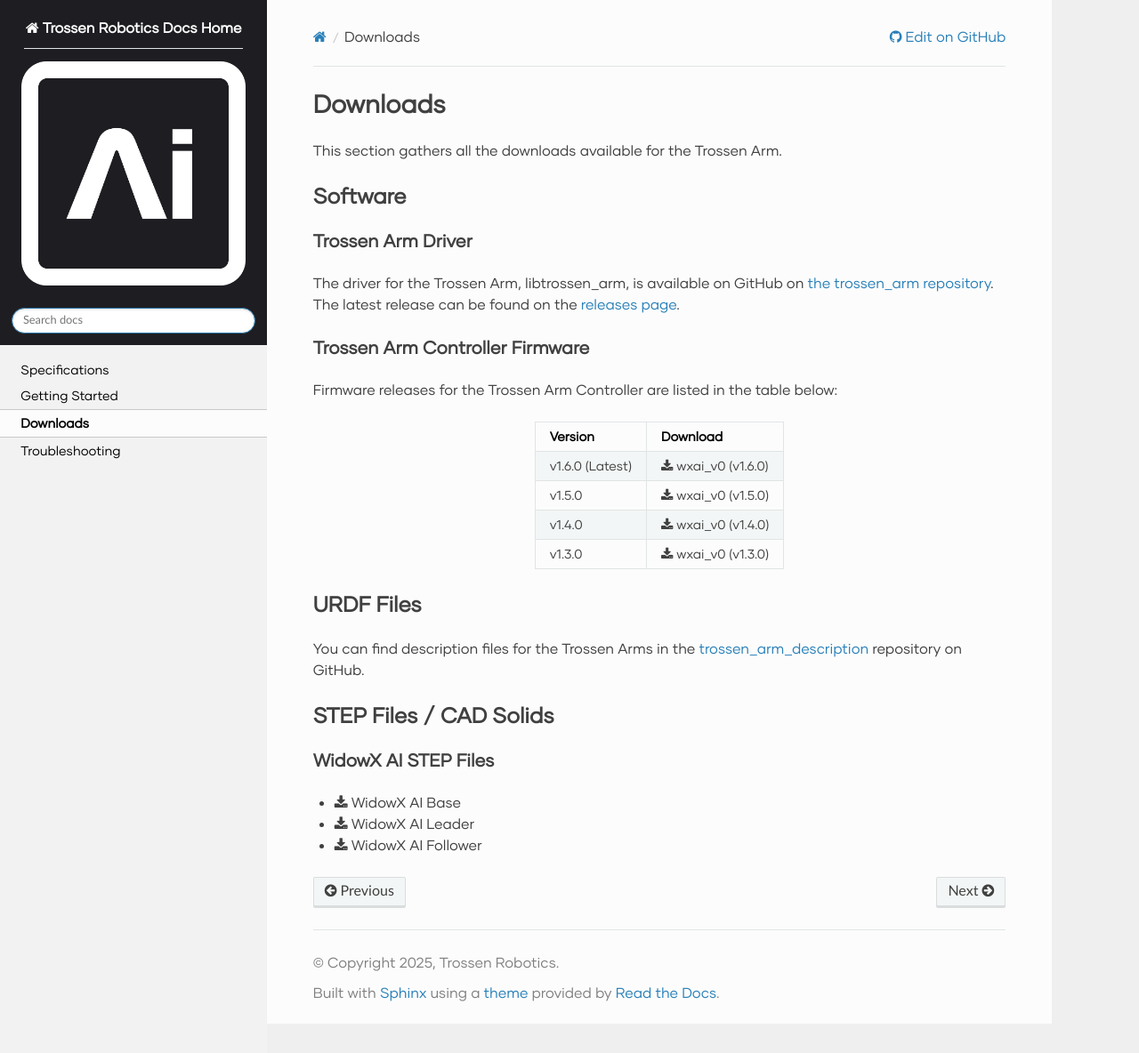
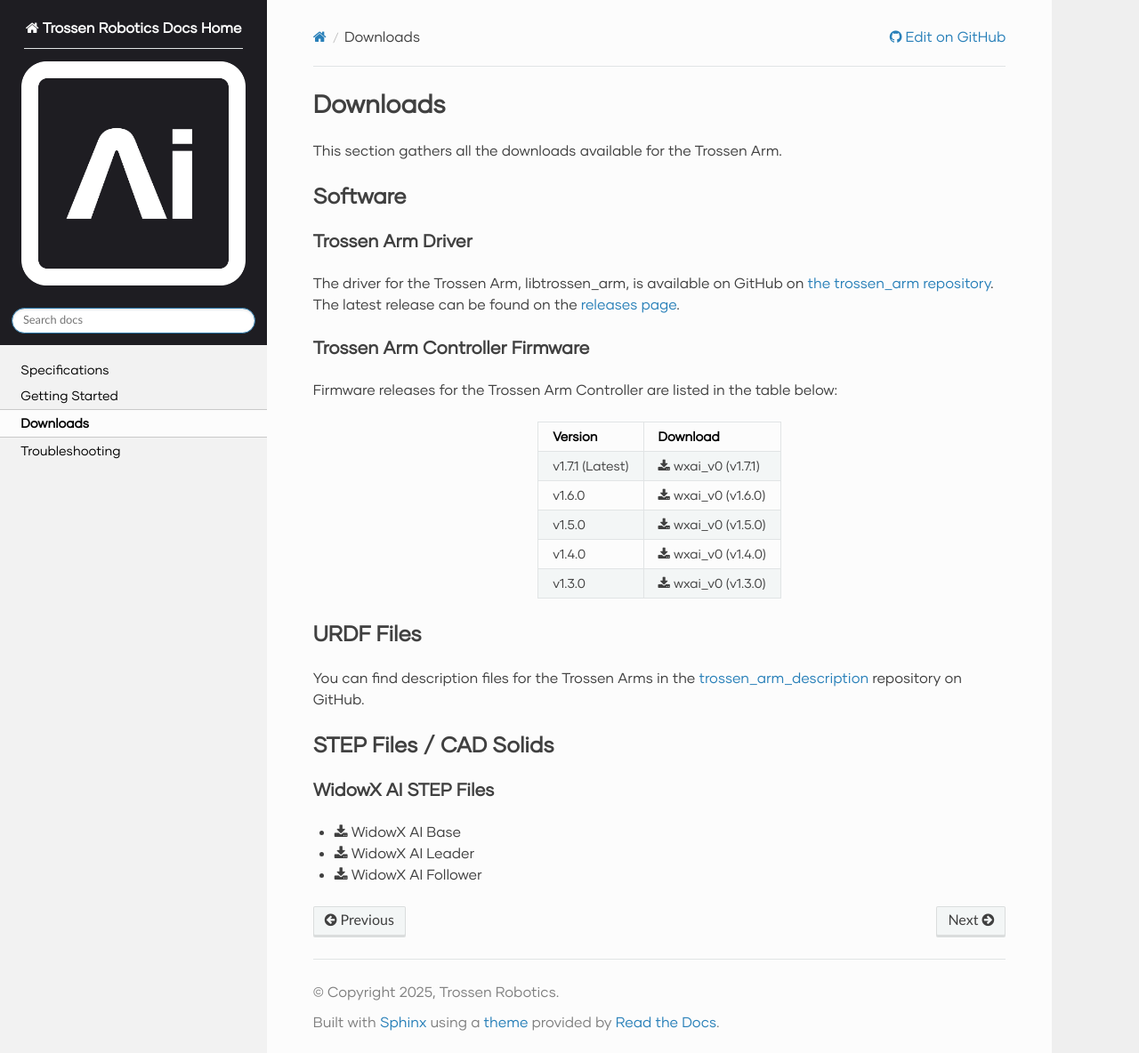
Before and after one commit to TrossenRobotics/trossen_arm, a Sphinx documentation site: the page built from docs/downloads.rst, in a window 1280 px wide and 1184 px high. Shown: the whole window at 89% size. Built offline with Sphinx 7.4.7 and the Read the Docs theme 3.1.0, drawn with Linux system fonts in a browser that asks for light colours; some web fonts are replaced; pages that are not in the unit, such as notebooks, are missing from menus.

Commit message:
Add firmware-wxai_v0-v1.7.1 (#22)

```diff
--- a/docs/downloads.rst
+++ b/docs/downloads.rst
@@ -27,7 +27,9 @@ Firmware releases for the Trossen Arm Controller are listed in the table below:
 
     * - Version
       - Download
-    * - v1.6.0 (Latest)
+    * - v1.7.1 (Latest)
+      - :download:`wxai_v0 (v1.7.1) </_static/downloads/arm_controller_firmware/wxai_v0/firmware-wxai_v0-v1.7.1.zip>`
+    * - v1.6.0
       - :download:`wxai_v0 (v1.6.0) </_static/downloads/arm_controller_firmware/wxai_v0/firmware-wxai_v0-v1.6.0.zip>`
     * - v1.5.0
       - :download:`wxai_v0 (v1.5.0) </_static/downloads/arm_controller_firmware/wxai_v0/firmware-wxai_v0-v1.5.0.zip>`
```
Also changed, not shown: 1 other file.
